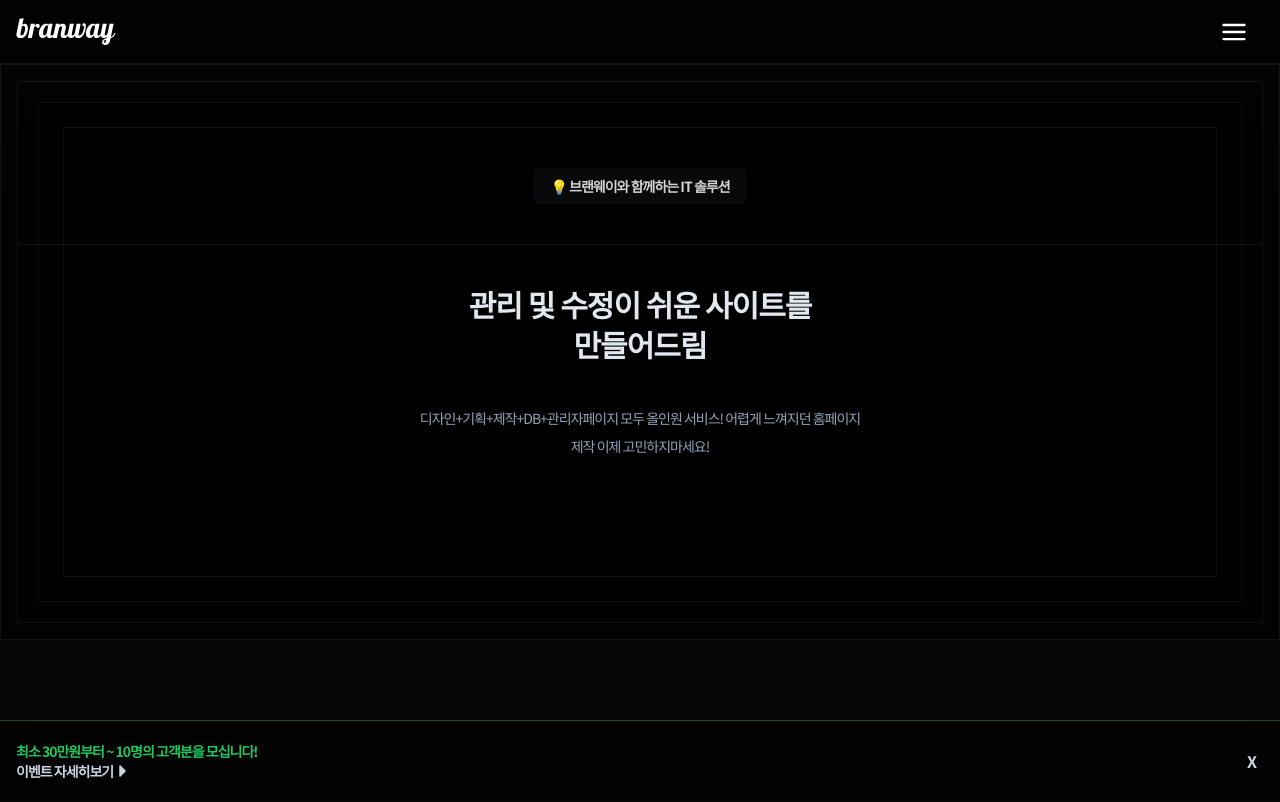
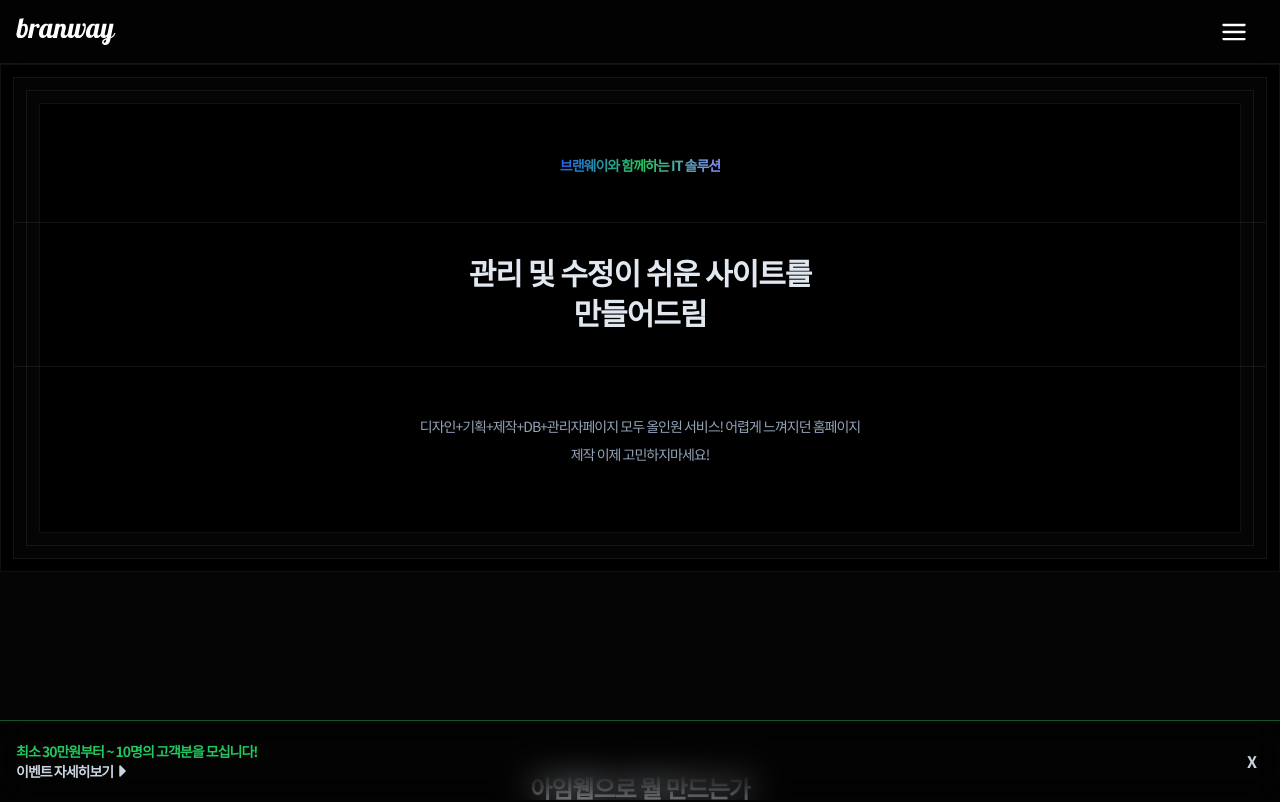
Before and after one commit to branwaySrc/branway-SI, a Next.js app: page / in a window 1280 px wide. Shown: the top 802 px of the page. Built offline with nearby package versions, Linux system fonts and the light colour scheme; a web font is replaced by a local one.

Commit message:
line hero

```diff
--- a/src/app/page.tsx
+++ b/src/app/page.tsx
@@ -27,8 +27,6 @@ export default function Home() {
   return (
     <main className="bg-[#050505]">
       <Navigation />
-      <AbsoluteBg className="bg-gradient-to-b from-[#88133705] h-40 w-full absolute" />
-      <AbsoluteBg className="bg-gradient-to-b from-[#751C7610] h-40 w-full absolute" />
       <Inner>
         <Container>
           <HeroSectionLayout
--- a/src/components/container/HeroSectionLayout.tsx
+++ b/src/components/container/HeroSectionLayout.tsx
@@ -1,4 +1,9 @@
-import { Container, Box, Section } from "@/manager/lib/HTMLElements";
+import {
+  Container,
+  Box,
+  Section,
+  AbsoluteBg,
+} from "@/manager/lib/HTMLElements";
 
 interface HeroSectionTm {
   badgeLabel?: string;
@@ -9,23 +14,23 @@ interface HeroSectionTm {
 
 export const HeroSectionLayout = (props: HeroSectionTm) => {
   return (
-    <Section className="border-[1px] border-[#FFFFFF10] bg-[#00000080] relative">
-      <Section className="border-[1px] border-[#FFFFFF10] m-4 bg-[#00000080] relative">
-        <Section className="border-[1px] border-[#FFFFFF10] m-5 bg-[#00000090]">
-          <Section className="z-10 flex flex-col items-center gap-10 h-[450px] border-[1px] border-[#FFFFFF10] m-6 bg-black">
-            <Container className="mt-10">
+    <Section className="border-[1px] border-[#FFFFFF10] bg-[#000000] relative">
+      <Section className="border-[1px] border-[#FFFFFF10] m-3 bg-[#ffffff04] relative">
+        <Section className="border-[1px] border-[#FFFFFF10] m-3 bg-[#ffffff01]">
+          <Section className="z-10 flex flex-col items-center h-[430px] border-[1px] border-[#FFFFFF10] m-3 bg-black">
+            <Container className="mt-12">
               {props.badgeLabel && (
-                <Box className="text-sm text-zinc-300 bg-zinc-950 px-4 py-2 rounded-sm font-bold">
+                <Box className="text-sm font-bold bg-gradient-to-r from-blue-600 via-green-500 to-indigo-400 inline-block text-transparent bg-clip-text">
                   {props.badgeLabel}
                 </Box>
               )}
             </Container>
-            <Container className="flex justify-center mt-10">
+            <Container className="flex justify-center mt-[76px]">
               <Box className="font-black text-3xl max-w-[80%] text-center leading-[40px]">
                 {props.title || "Title"}
               </Box>
             </Container>
-            <Container className="flex justify-center">
+            <Container className="flex justify-center mt-20 relative">
               <Box className="text-slate-400 max-w-[80%] text-center leading-7 text-sm">
                 {props.desc || "desc"}
               </Box>
@@ -33,6 +38,7 @@ export const HeroSectionLayout = (props: HeroSectionTm) => {
           </Section>
         </Section>
         <Section className="absolute border-t-[1px] border-[#FFFFFF10] w-full h-[70%] bottom-0" />
+        <Section className="absolute border-t-[1px] border-[#FFFFFF10] w-full h-[40%] bottom-0" />
       </Section>
     </Section>
   );
--- a/src/manager/statics/AdminBoard.ts
+++ b/src/manager/statics/AdminBoard.ts
@@ -1,4 +1,4 @@
-export const IMWEB_BADGE_LABEL = "💡 브랜웨이와 함께하는 IT 솔루션";
+export const IMWEB_BADGE_LABEL = "브랜웨이와 함께하는 IT 솔루션";
 export const IMWEB_HERO_TITLE = "관리 및 수정이 쉬운 사이트를 만들어드림";
 export const IMWEB_HERO_DESC =
   "디자인+기획+제작+DB+관리자페이지 모두 올인원 서비스! 어렵게 느껴지던 홈페이지 제작 이제 고민하지마세요!";
```
